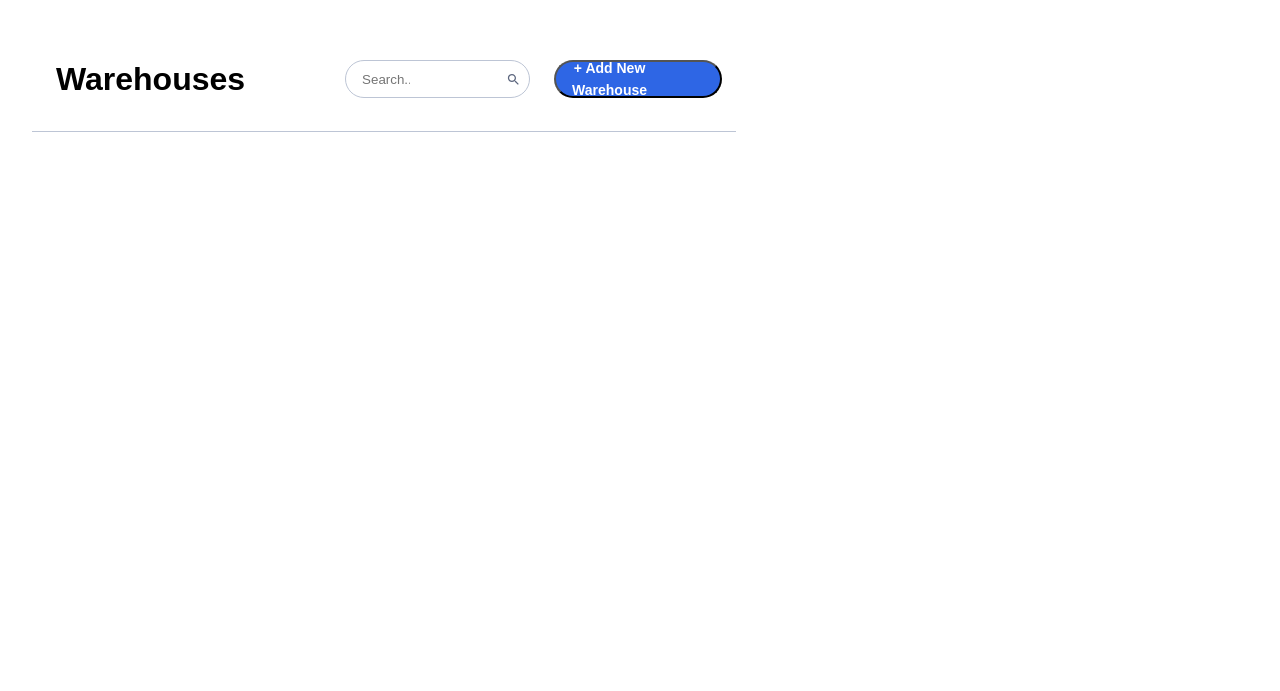
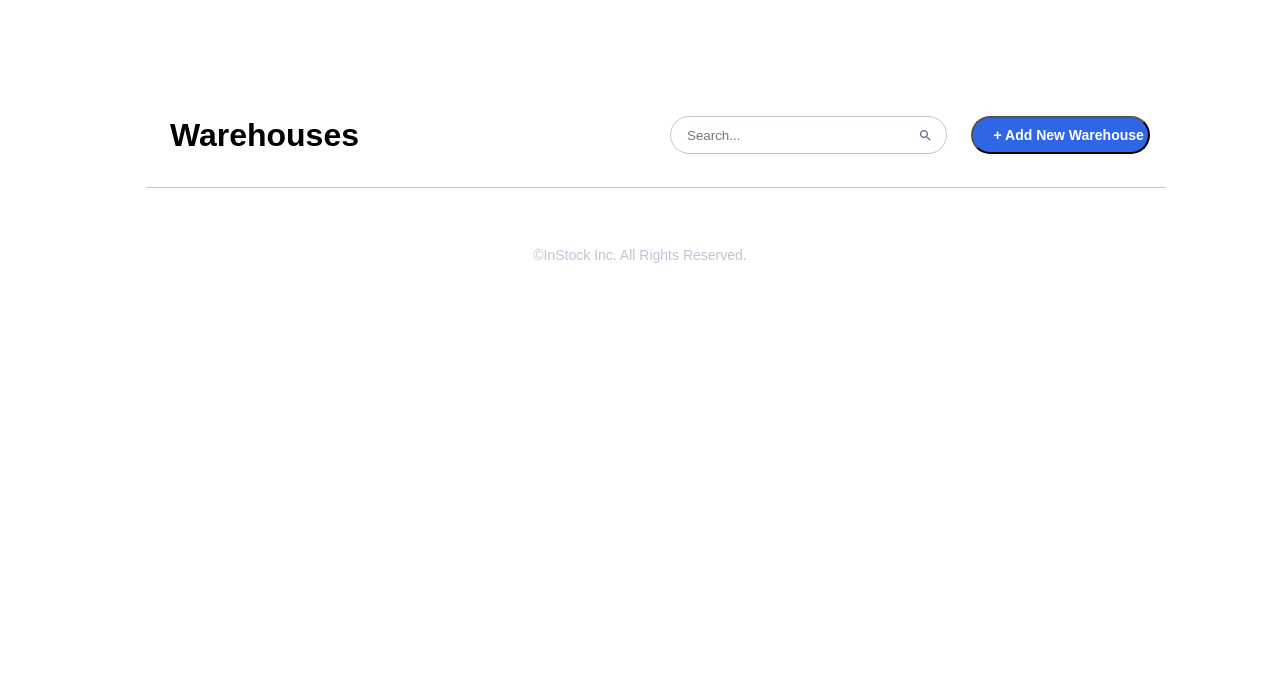
Before and after one commit to quindipc/InStock-Client, a React (Create React App) app: page / in a window 1280 px wide. Shown: the part 109-800 px from the top of the page. Built offline with nearby package versions, Linux system fonts and the light colour scheme.

Commit message:
bottom border touchup

```diff
--- a/src/components/WarehouseList/WarehouseList.scss
+++ b/src/components/WarehouseList/WarehouseList.scss
@@ -1,74 +1,102 @@
-@use '../../styles/partials/variables' as *;
-@use '../../styles/partials/global' as *;
-@use '../../styles/partials/mixins' as *;
-@use '../../styles//partials/font' as *;
+@use "../../styles/partials/variables" as *;
+@use "../../styles/partials/global" as *;
+@use "../../styles/partials/mixins" as *;
+@use "../../styles//partials/font" as *;
 
-.warehouses{
+.warehouses {
   background-color: $white;
-    width: 21.4375rem;
-    height: 98.4375rem;
-    margin: 8.5rem 1rem 0rem 1rem;
+  width: 100%;
+  margin-top: 8.5rem;
+  padding: 1rem;
   border-radius: 0.1875rem;
+
   @include tablet {
-            width: 44rem;
-            margin: 8.5rem 2rem 0rem 2rem;
-            height: 50.25rem;
-            flex-shrink: 0;
+    width: 100%;
+    padding: 2.5rem;
+  }
+  @include desktop {
+    width: 100%;
+    padding-right: 8.12rem;
+    padding-left: 8.12rem;
   }
 
-    &__header{
+  &__header {
+    width: 100%;
     border-bottom: 1px solid $cloud;
-        @include tablet{
+    margin: 1rem;
+    padding-right: 2rem;
+    @include tablet {
+        padding-right: 0rem;
       display: flex;
       align-items: center;
     }
   }
-    &__title{
+  &__title {
+    width: 100%;
     padding: 2rem 10.56rem 0rem 1.5rem;
-        @include tablet{
+    @include tablet {
       padding: 2rem 6.25rem 0rem 1.5rem;
       margin-bottom: 2rem;
     }
+    @include desktop {
+      padding: 2rem 19.44rem 0rem 1.5rem;
     }
-    &__searchbar{
+  }
+  &__searchbar {
     background: $white;
-        background-image: url('../../assets/Icons/search-24px.svg');
+    background-image: url("../../assets/Icons/search-24px.svg");
     background-repeat: no-repeat;
     background-size: 15px;
     background-position: 95% 50%;
-
-        flex-shrink: 0;
-        width: 18.4375rem;
+    width: 100%;
     height: 2.25rem;
     margin: 1rem 1.5rem 0rem 1.5rem;
     padding-left: 10px;
     border-radius: 1.25rem;
     border: 1px solid $cloud;
-        @include tablet{
-            width: 11.5625rem;
+    @include tablet {
+      width: 100%;
+      height: 2.375rem;
+      padding: 0.5rem 7.44rem 0.5rem 1rem;
+      margin-bottom: 1rem;
+      margin-left: 0rem;
+    }
+    @include desktop {
+      width: 100%;
       height: 2.375rem;
       padding: 0.5rem 7.44rem 0.5rem 1rem;
       margin-bottom: 1rem;
       margin-left: 0rem;
     }
   }
-    &__button{
+  &__button {
+    display: flex;
+    justify-content: center;
     background-color: $indigo;
     color: $white;
     display: inline-flex;
-        padding: 0.5rem 5.25rem;
+    padding: 0.5rem;
     margin: 1rem 1.5rem 2rem 1.5rem;
     align-items: center;
     gap: 0.625rem;
     border-radius: 1.25rem;
+    width: 100%;
 
-        @include tablet{
-            width: 10.5rem;
+    @include tablet {
+      display: flex;
+      justify-content: center;
+      width: 100%;
       height: 2.375rem;
-            padding: 0.5rem 7.44rem 0.5rem 1rem;
+      padding: 0.5rem 0rem 0.5rem 1rem;
       margin-bottom: 1rem;
-            margin-right: 0rem;
+      margin-right: 1rem;
       margin-left: 0rem;
+    }
+    @include desktop {
+      width: 100%;
+      display: flex;
+      justify-content: center;
+      margin-right: 1rem;
     }
   }
 }
```
Lines whose indentation alone changed are shown as unchanged.
